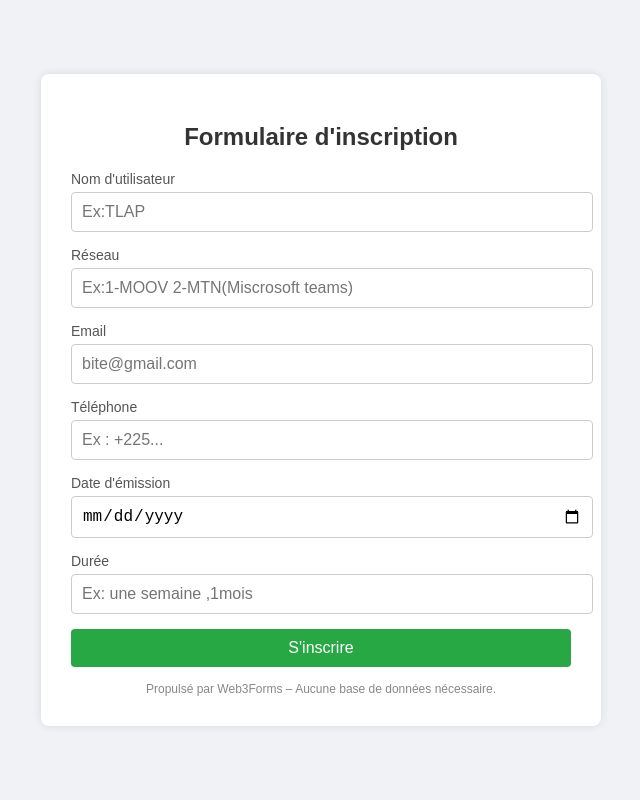
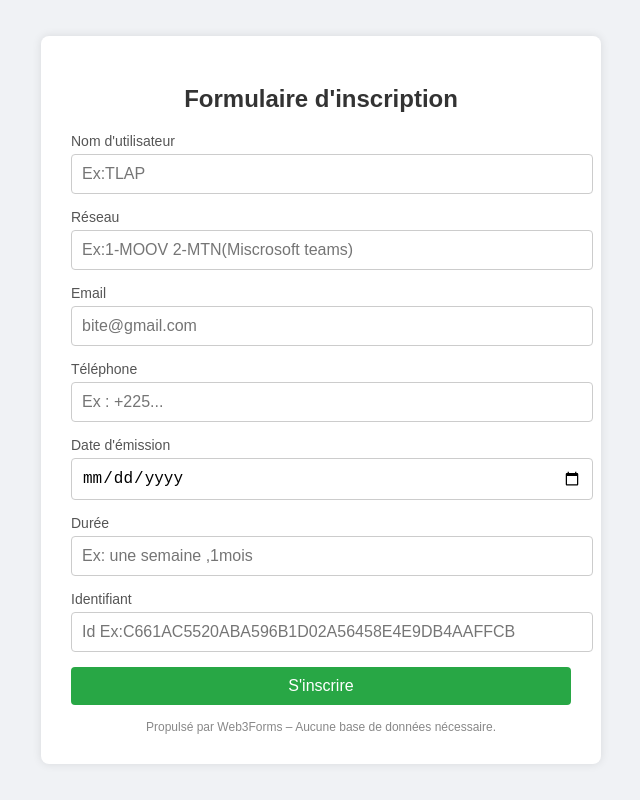
Before and after one commit to tlapkey/Formulaire-abonnement-, a plain HTML site: page index.html in a window 1280 px wide. Shown: the whole page, without its empty margins (319-959 px from the left). Drawn offline with Linux system fonts and the light colour scheme.

Commit message:
Update index.html

```diff
--- a/index.html
+++ b/index.html
@@ -113,7 +113,10 @@
         <label for="Durée">Durée</label>
         <input type="text" id="De" name="Durée" required placeholder="Ex: une semaine ,1mois ">
       </div>
-
+      <div class="input-group">
+        <label for="Identifiant">Identifiant</label>
+        <input type="text" id="De" name="Durée" required placeholder="Id Ex:C661AC5520ABA596B1D02A56458E4E9DB4AAFFCB ">
+      </div>
 
 
       <button type="submit">S'inscrire</button>
```
